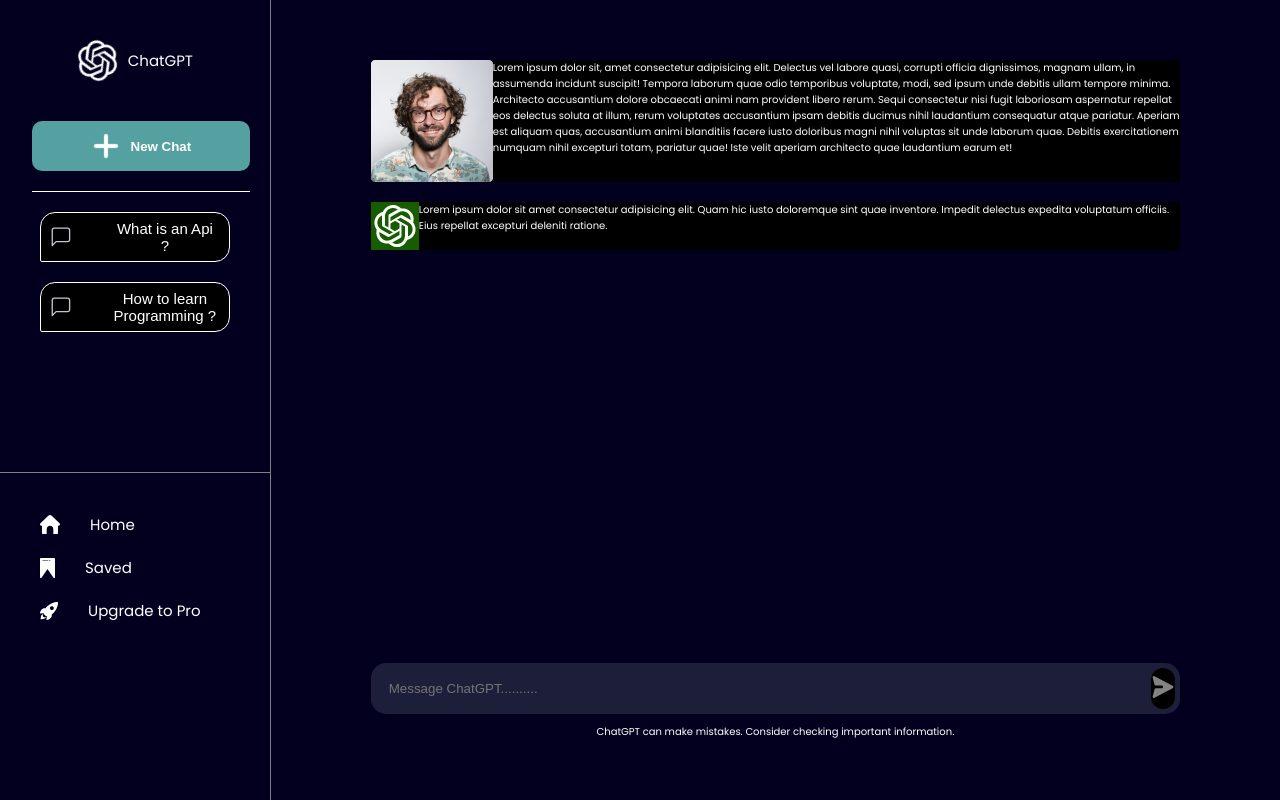
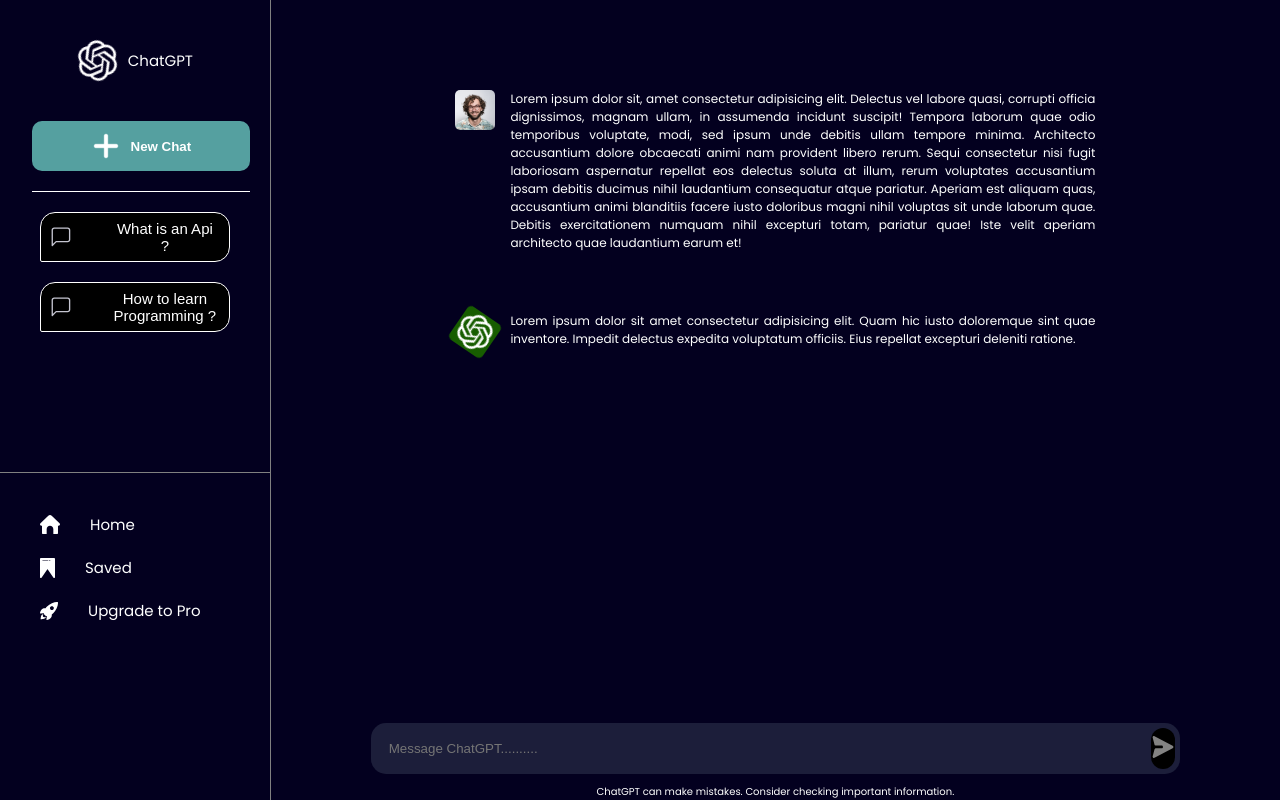
Before and after one commit to 19coderpawan/ChatGpt-clone, a React (Vite) app in the folder ChatGPT/: page / in a window 1280 px wide. Built offline with nearby package versions, Linux system fonts and the light colour scheme.

Commit message:
Update App.css

```diff
--- a/ChatGPT/src/App.css
+++ b/ChatGPT/src/App.css
@@ -24,6 +24,7 @@
     justify-content: flex-start;
     flex:3;
     border-right: 1px solid grey;
+    margin-bottom: 0;
 }
 .upperbody{
     display: flex;
@@ -133,6 +134,7 @@
     display: flex;
     flex-direction: column;
     gap:2rem;
+    /* margin-bottom: 0; */
     /* flex:3; */
 }
 .home{
@@ -159,16 +161,53 @@
     align-items: center;
     margin:6rem 10rem;
     flex:9;
+    margin-bottom: 0;
 }
 .chats{
     display:flex;
     flex-direction: column;
-    gap:2rem;
+    /* gap:1rem; */
+
 }
 .chatsection{
     display: flex;
     flex-direction: row;
-    background-color:black;
+    margin:1rem;
+    padding:2rem 3rem;
+    font-size:1.2rem;
+    align-items: flex-start;
+    text-align: justify;
+    overflow: hidden;
+    width: 100%;
+    max-width: 70rem;
+    height:calc(100vh -17rem);
+    scroll-behavior: smooth;
+}
+.botsection{
+    background-color: rgba(28,30,58,1);
+    width: fit-content;
+    border-radius:1.2rem;
+}
+.userlogo{
+    height:40px;
+    margin-right: 1.5rem;
+    object-fit: cover;
+    border-radius:0.5rem;
+}
+.chatlogo{
+    height:40px;
+    margin-right: 1.5rem;
+    object-fit: cover;
+    border-radius:0.5rem;
+    animation: rotatechatlogo 5s infinite linear;
+}
+@keyframes rotatechatlogo{
+    from{
+        transform:rotate(0deg);
+    }
+    to{
+        transform:rotate(360deg) ;
+    }
 }
 .footersection{
     width:100%;
```
